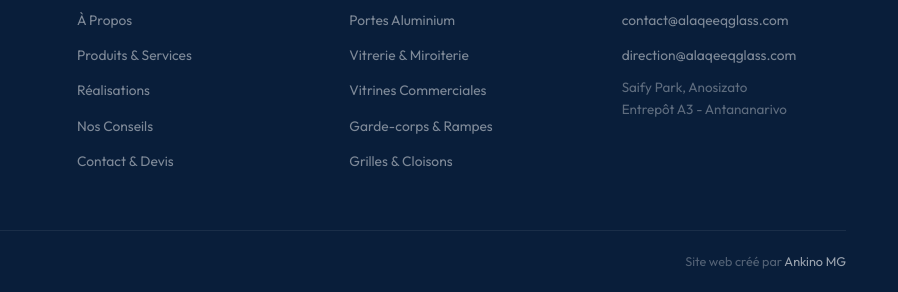
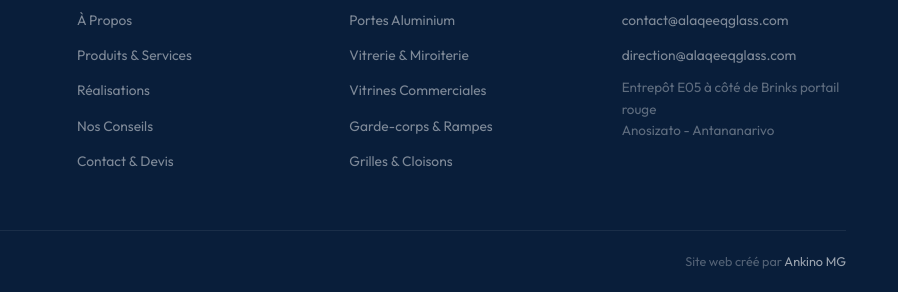
Before and after one commit to aistudingme-png/alaqeeq, a plain HTML site: page contact/index.html in a window 1280 px wide. Shown: the part 2272-2564 px from the top of the page, 382-1280 px from the left. Drawn offline with nearby package versions, Linux system fonts and the light colour scheme.

Commit message:
Update index.html

```diff
--- a/contact/index.html
+++ b/contact/index.html
@@ -1464,7 +1464,7 @@ const FOOTER_HTML = `
           <li><a href="tel:+261389860802">038 98 608 02 (WhatsApp)</a></li>
           <li><a href="mailto:contact@alaqeeqglass.com">contact@alaqeeqglass.com</a></li>
           <li><a href="mailto:direction@alaqeeqglass.com">direction@alaqeeqglass.com</a></li>
-          <li style="color:rgba(255,255,255,.35);font-size:.84rem;margin-top:10px;line-height:1.6;">Saify Park, Anosizato<br>Entrepôt A3 - Antananarivo</li>
+          <li style="color:rgba(255,255,255,.35);font-size:.84rem;margin-top:10px;line-height:1.6;">Entrepôt E05 à côté de Brinks portail rouge<br>Anosizato - Antananarivo</li>
         </ul>
       </div>
     </div>
```
